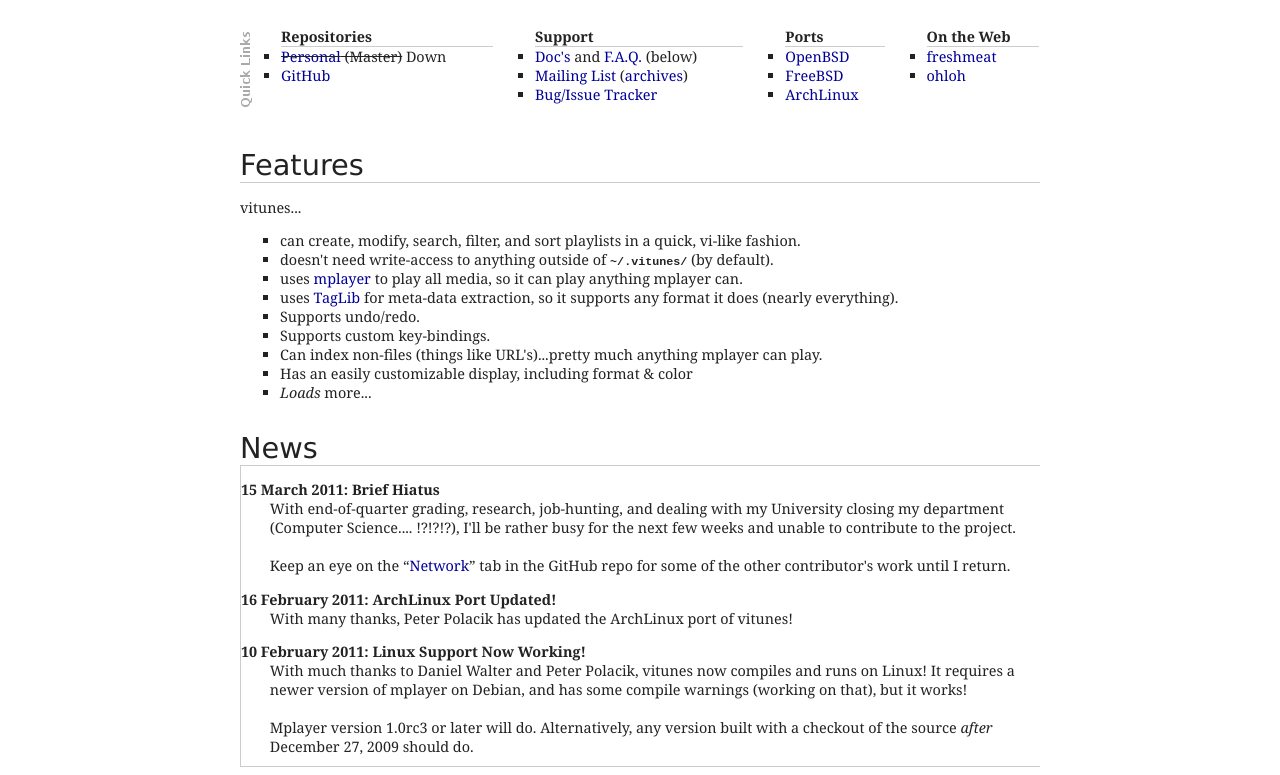
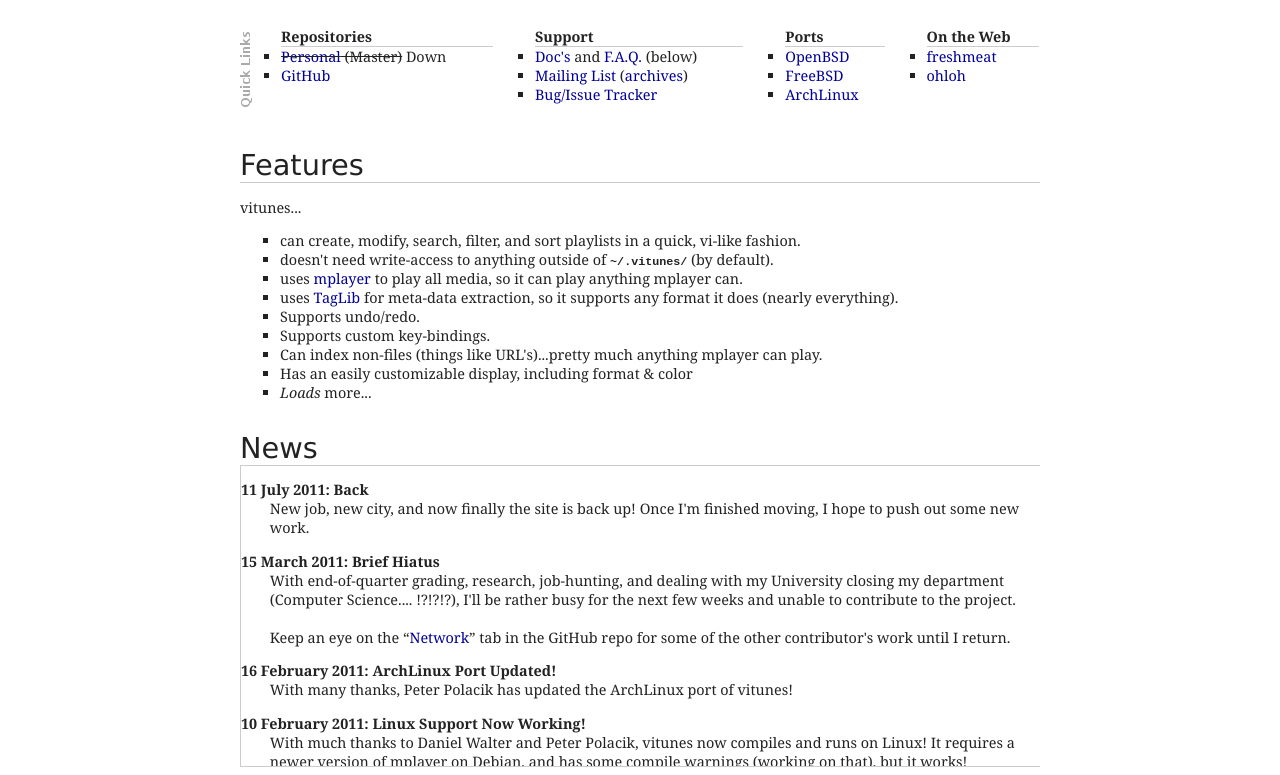
Before and after one commit to ryanflannery/vitunes.org, a plain HTML site: page index.html in a window 1280 px wide. Shown: the part 322-1097 px from the top of the page. Drawn offline with nearby package versions, Linux system fonts and the light colour scheme.

Commit message:
Add news entry about being back

```diff
--- a/index.html
+++ b/index.html
@@ -129,6 +129,12 @@
 <h1>News</h1>
 <div id="news">
 <dl>
+   <dt>11 July 2011: Back</dt>
+   <dd>
+      New job, new city, and now finally the site is back up!  Once I'm finished
+      moving, I hope to push out some new work.
+   </dd>
+
    <dt>15 March 2011: Brief Hiatus</dt>
    <dd>
       With end-of-quarter grading, research, job-hunting, and dealing with my
```
